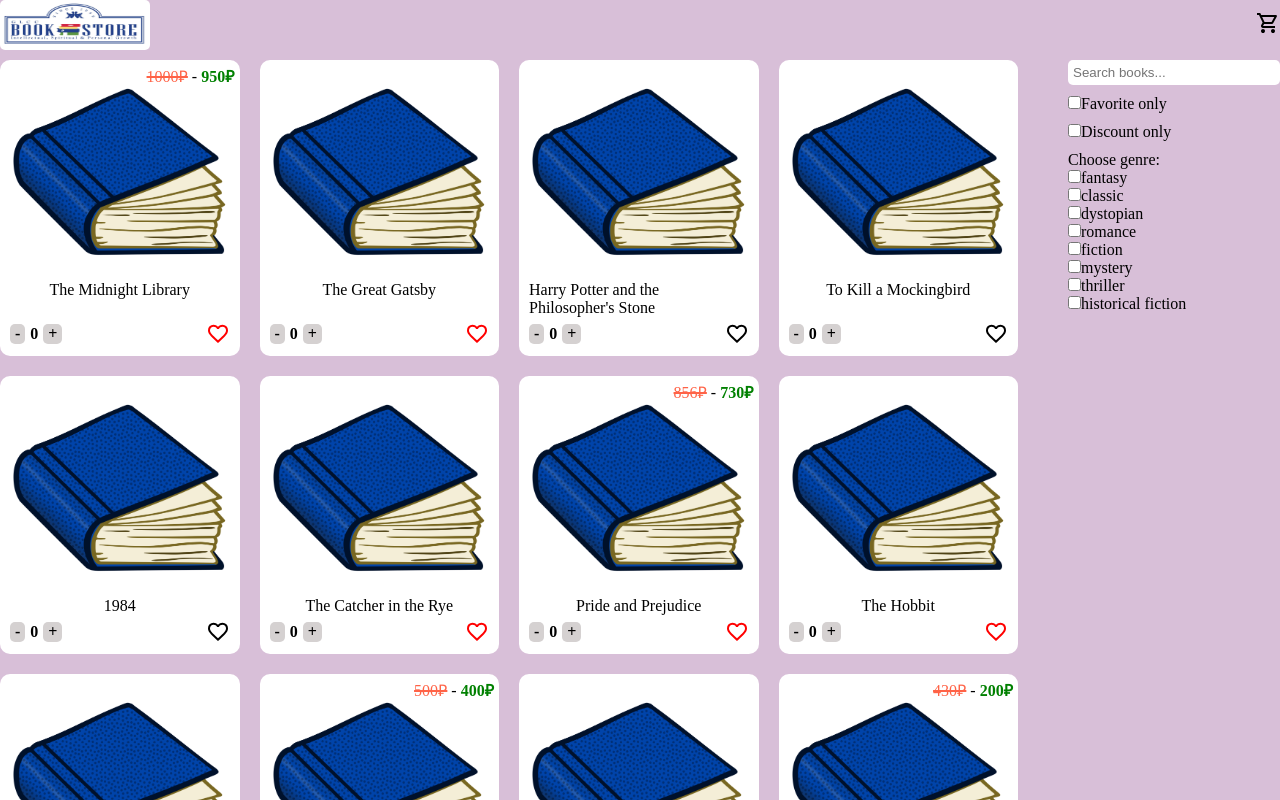
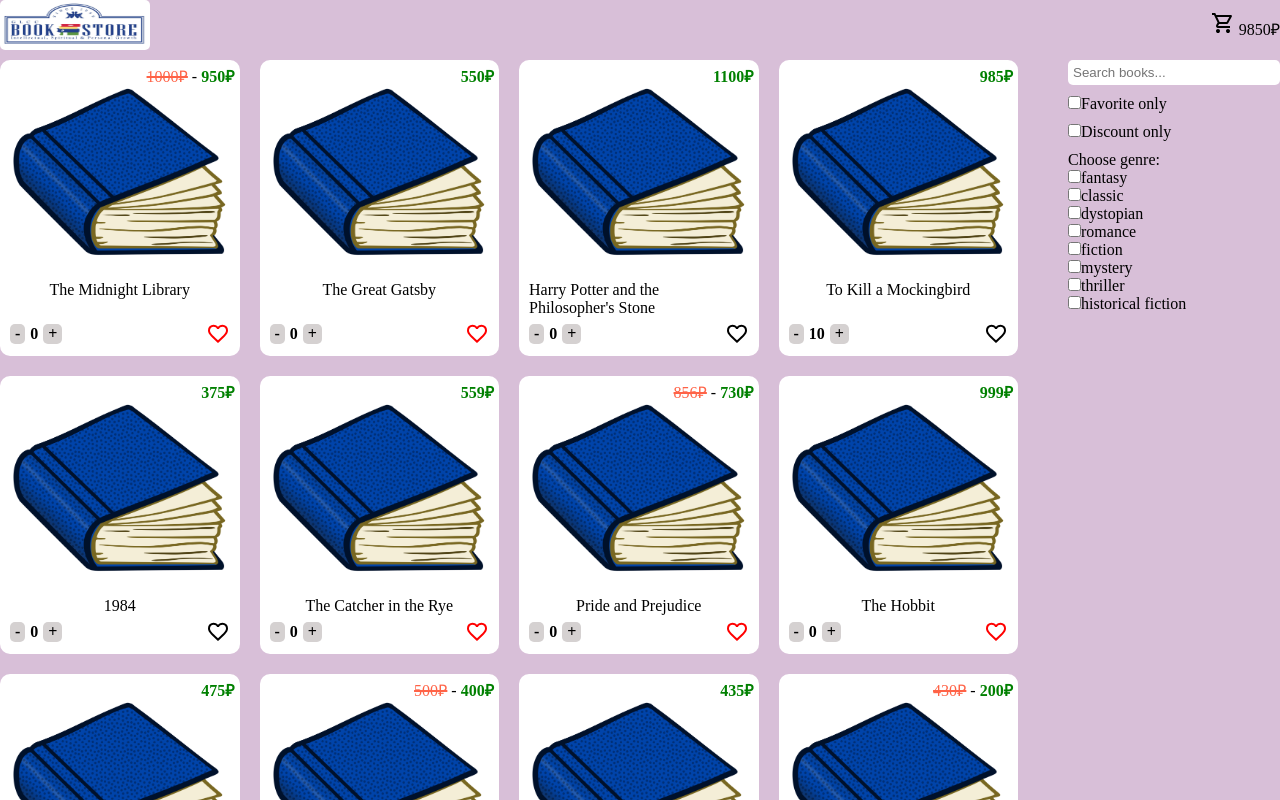
Before and after one commit to Kostya-star/books-shop, a Vue app: page / in a window 1280 px wide. Shown: the top 800 px of the page. Built offline with nearby package versions, Linux system fonts and the light colour scheme; data requests are answered from the project's data file.

Commit message:
feat: create total cart price for books added to cart

```diff
--- a/db.json
+++ b/db.json
@@ -9,42 +9,48 @@
         "old": 1000,
         "new": 950
       },
-      "inCart": 0
+      "inCart": 0,
+      "price": 950
     },
     {
       "id": "2",
       "name": "The Great Gatsby",
       "genre": "classic",
       "isFavorite": true,
-      "inCart": 0
+      "inCart": 0,
+      "price": 550
     },
     {
       "id": "3",
       "name": "Harry Potter and the Philosopher's Stone",
       "genre": "fantasy",
       "isFavorite": false,
-      "inCart": 0
+      "inCart": 0,
+      "price": 1100
     },
     {
       "id": "4",
       "name": "To Kill a Mockingbird",
       "genre": "classic",
       "isFavorite": false,
-      "inCart": 0
+      "inCart": 10,
+      "price": 985
     },
     {
       "id": "5",
       "name": "1984",
       "genre": "dystopian",
       "isFavorite": false,
-      "inCart": 0
+      "inCart": 0,
+      "price": 375
     },
     {
       "id": "6",
       "name": "The Catcher in the Rye",
       "genre": "classic",
       "isFavorite": true,
-      "inCart": 0
+      "inCart": 0,
+      "price": 559
     },
     {
       "id": "7",
@@ -55,21 +61,24 @@
         "old": 856,
         "new": 730
       },
-      "inCart": 0
+      "inCart": 0,
+      "price": 730
     },
     {
       "id": "8",
       "name": "The Hobbit",
       "genre": "fantasy",
       "isFavorite": true,
-      "inCart": 0
+      "inCart": 0,
+      "price": 999
     },
     {
       "id": "9",
       "name": "The Hunger Games",
       "genre": "dystopian",
       "isFavorite": true,
-      "inCart": 0
+      "inCart": 0,
+      "price": 475
     },
     {
       "id": "10",
@@ -80,14 +89,16 @@
         "old": 500,
         "new": 400
       },
-      "inCart": 0
+      "inCart": 0,
+      "price": 400
     },
     {
       "id": "11",
       "name": "The Lord of the Rings",
       "genre": "fantasy",
       "isFavorite": true,
-      "inCart": 0
+      "inCart": 0,
+      "price": 435
     },
     {
       "id": "12",
@@ -98,28 +109,32 @@
         "old": 430,
         "new": 200
       },
-      "inCart": 0
+      "inCart": 0,
+      "price": 200
     },
     {
       "id": "13",
       "name": "The Girl with the Dragon Tattoo",
       "genre": "mystery",
       "isFavorite": false,
-      "inCart": 0
+      "inCart": 0,
+      "price": 555
     },
     {
       "id": "14",
       "name": "Gone Girl",
       "genre": "thriller",
       "isFavorite": false,
-      "inCart": 0
+      "inCart": 0,
+      "price": 699
     },
     {
       "id": "15",
       "name": "The Help",
       "genre": "historical fiction",
       "isFavorite": false,
-      "inCart": 0
+      "inCart": 0,
+      "price": 799
     }
   ]
 }
--- a/src/App.vue
+++ b/src/App.vue
@@ -2,6 +2,17 @@
 import '@/styles/index.scss'
 import Logo from '@/assets/logo.png'
 import ShoppingCart from '@/assets/shopping-cart.svg'
+import { useBooksStore } from '@/store/books';
+import { storeToRefs } from 'pinia';
+import { computed } from 'vue';
+
+const booksStore = useBooksStore();
+const { books } = storeToRefs(booksStore);
+
+const totalCartPrice = computed(() =>
+  books.value.filter(book => book.inCart)
+    .reduce((sum, book) => sum + book.price * book.inCart, 0)
+)
 </script>
 
 
@@ -13,6 +24,8 @@
 
         <p class="cart">
           <img :src="ShoppingCart" alt="shopping cart">
+
+          {{ totalCartPrice }}₽
           <!-- <span v-if="cartBooks.length">{{ cartBooks.length }}</span> -->
         </p>
         <!-- <router-link to="/">Go Home</router-link>
--- a/src/components/book-item.vue
+++ b/src/components/book-item.vue
@@ -7,7 +7,7 @@
   book: IBookItem
 }>()
 
-defineEmits(['toggle-favourite', 'add-to-cart'])
+defineEmits(['toggle-favourite', 'add-to-cart', 'handle-cart-books'])
 
 </script>
 
@@ -18,17 +18,20 @@
       {{ book.name }}
     </span>
 
-    <div v-if="book.discount" class="discount">
-      <span class="old-price">{{ book.discount.old }}₽</span>
-      -
-      <span class="new-price">{{ book.discount.new }}₽</span>
+    <div class="price">
+      <div v-if="book.discount">
+        <span class="old-price">{{ book.discount.old }}₽</span>
+        -
+        <span class="new-price">{{ book.discount.new }}₽</span>
+      </div>
+      <span v-else class="new-price">{{ book.price }}₽</span>
     </div>
 
     <div class="footer">
       <div class="to-cart">
-        <span>-</span>
+        <span @click="book.inCart > 0 ? $emit('handle-cart-books', book.id, book.inCart - 1) : null">-</span>
         <span>{{ book.inCart }}</span>
-        <span>+</span>
+        <span @click="$emit('handle-cart-books', book.id, book.inCart + 1)">+</span>
       </div>
 
       <img :src="HeartSvg" :class="{ 'favorite_active': book.isFavorite }"
@@ -58,7 +61,7 @@
     height: auto;
   }
 
-  .discount {
+  .price {
     position: absolute;
     right: 5px;
     top: 5px;
--- a/src/pages/home.vue
+++ b/src/pages/home.vue
@@ -63,7 +63,21 @@
     isError.value = true;
   }
 }
-</script>
+
+async function handleBooksInCart(bookId: string, newCartCount: number) {
+  try {
+    books.value = books.value.map(book => ({
+      ...book,
+      inCart: bookId === book.id ? newCartCount : book.inCart
+    }))
+
+    await axios.patch(`${BASE_URL}books/${bookId}`, {
+      inCart: newCartCount
+    })
+  } catch (error) {
+    isError.value = true;
+  }
+}</script>
 
 <template>
   <div class="main">
@@ -81,6 +95,7 @@
         :key="book.id"
         :book="book"
         @toggle-favourite="toggleFavourite"
+        @handle-cart-books="handleBooksInCart"
       />
     </div>
 
--- a/src/types/BookItem.ts
+++ b/src/types/BookItem.ts
@@ -10,4 +10,5 @@
   genre: string;
   discount?: Discount;
   inCart: number
+  price: number
 }
```
